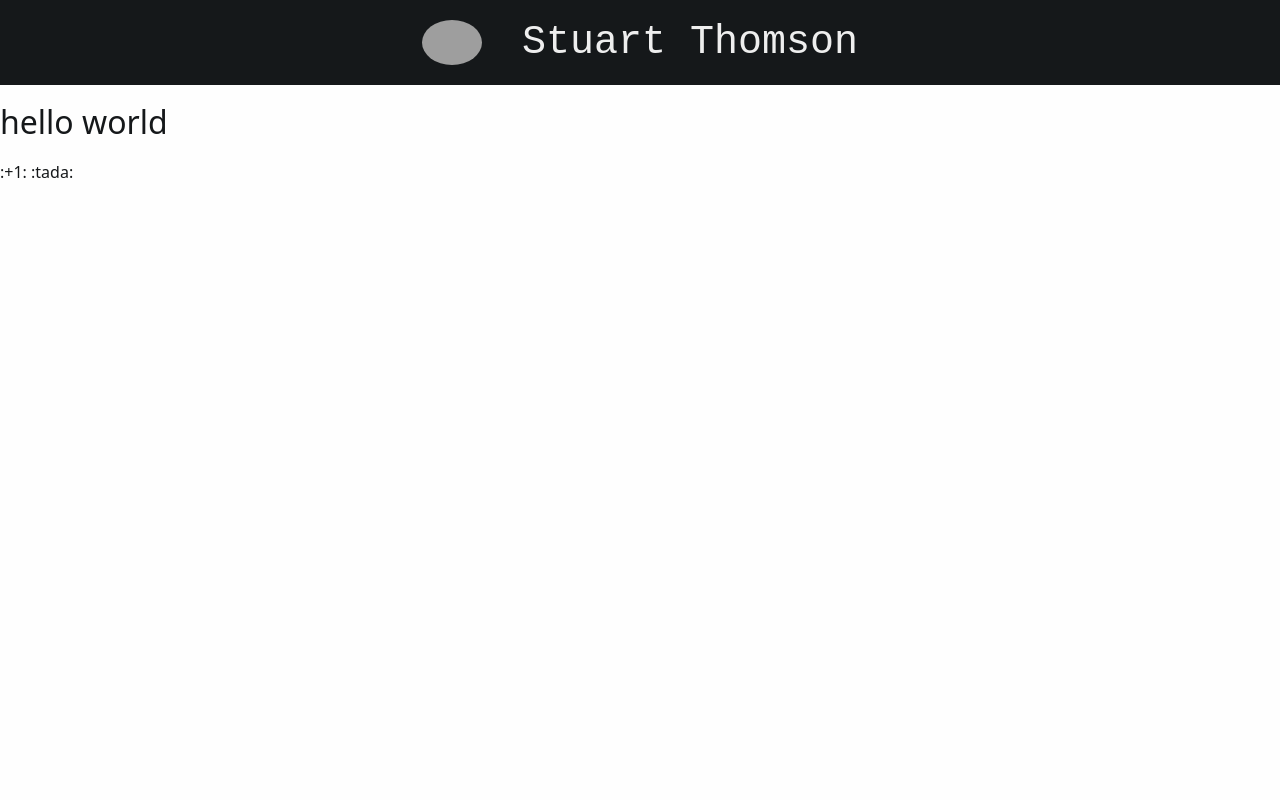
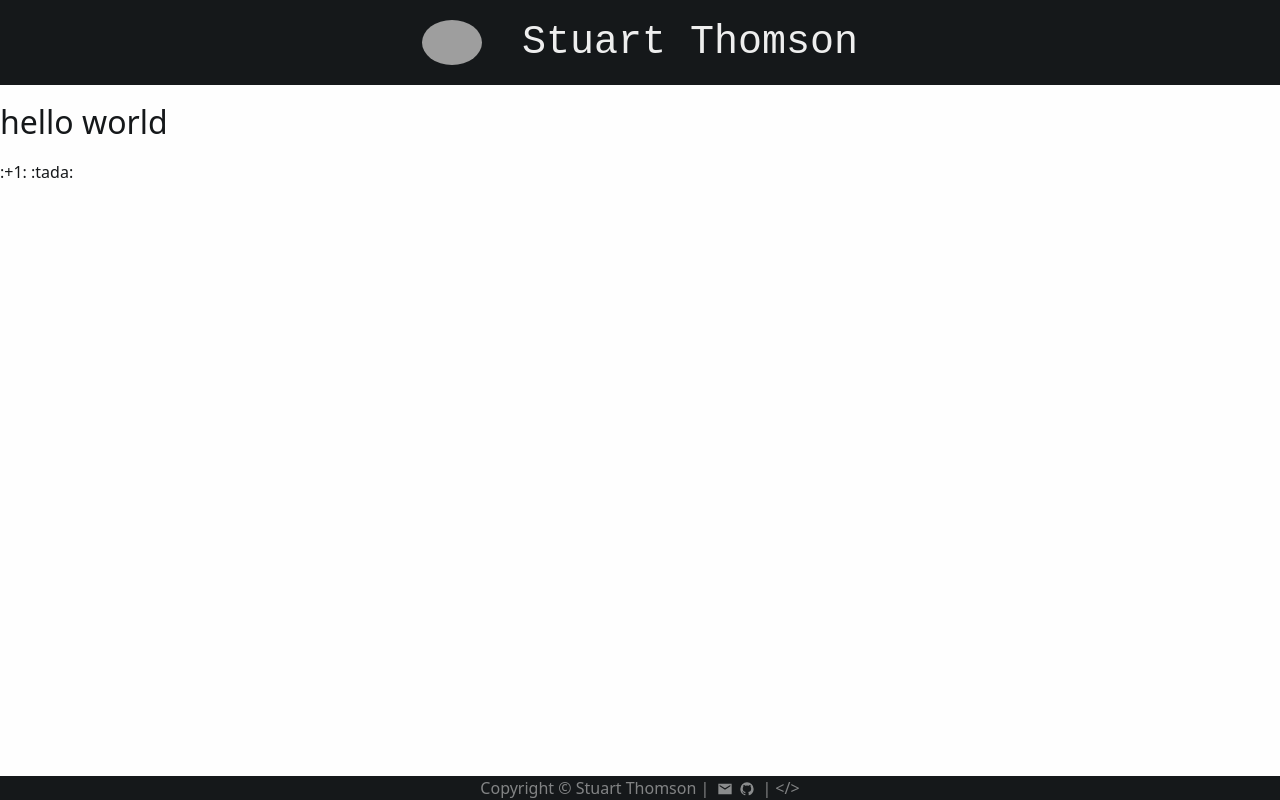
Before and after one commit to s-thom/website-v2, a Next.js app: page / in a window 1280 px wide. Built offline with nearby package versions, Linux system fonts and the light colour scheme; grey boxes are pictures that could not be loaded.

Commit message:
Add footer and keep it at the bottom

```diff
--- /dev/null
+++ b/components/App/index.css
@@ -0,0 +1,9 @@
+.App {
+  display: flex;
+  flex-direction: column;
+  min-height: 100vh;
+}
+
+.App-content {
+  flex-grow: 1;
+}
--- a/components/App/index.tsx
+++ b/components/App/index.tsx
@@ -2,7 +2,9 @@ import React from 'react';
 import App, { Container, AppInitialProps } from 'next/app';
 import { NextComponentType, NextPageContext } from 'next';
 import Header from '../Header';
+import Footer from '../Footer';
 
+import './index.css';
 import './index.global.css';
 
 interface InitialPropsProps {
@@ -26,8 +28,13 @@ export default class MyApp extends App {
 
     return (
       <Container>
-        <Header/>
-        <Component {...pageProps} />
+        <div className="App">
+          <Header/>
+          <div className="App-content">
+            <Component {...pageProps} />
+          </div>
+          <Footer />
+        </div>
       </Container>
     );
   }
--- /dev/null
+++ b/components/Footer/index.css
@@ -0,0 +1,38 @@
+.PageFooter {
+  color: #EEE;
+  background: #15181A;
+  text-align: center;
+  width: 100%;
+}
+
+.PageFooter a,
+.PageFooter a:hover,
+.PageFooter a:active,
+.PageFooter a:visited {
+  color: #EEE;
+}
+
+.PageFooter-text {
+  margin: 0;
+}
+
+.PageFooter-fade,
+.PageFooter-svg {
+  opacity: 0.5;
+}
+
+.PageFooter-svg {
+  padding: 0 0.2em;
+}
+
+.PageFooter-svg:hover {
+  opacity: 1;
+}
+
+.PageFooter-svg svg {
+  height: 1em;
+  width: 1em;
+  fill: #fff;
+  position: relative;
+  top: 0.2em;
+}
--- /dev/null
+++ b/components/Footer/index.tsx
@@ -0,0 +1,34 @@
+import React from 'react';
+
+import './index.css';
+
+export default function Footer() {
+  return (
+    <footer className="PageFooter">
+      <p className="PageFooter-text">
+        <span className="PageFooter-fade">Copyright &copy; Stuart Thomson</span>
+        <span className="PageFooter-fade"> | </span>
+        <a href="mailto:me@sthom.kiwi" aria-label="Email">
+          <span className="PageFooter-svg">
+            <svg viewBox="0 0 24 24">
+              <path d="M22 4H2v16h20V4zm-2 4l-8 5-8-5V6l8 5 8-5v2z"/>
+            </svg>
+          </span>
+        </a>
+        <a href="https://github.com/s-thom" aria-label="GitHub">
+          <span className="PageFooter-svg">
+            <svg viewBox="0 0 24 24">
+              <path d="M12 2A10 10 0 0 0 2 12a10 10 0 0 0 6.8 9.5c.5 0 .7-.2.7-.5v-1.7C6.7 20 6.1 18 6.1 18c-.4-1.2-1-1.5-1-1.5-1-.6 0-.6 0-.6 1 0 1.5 1 1.5 1 .9 1.6 2.4 1.1 3 .9 0-.7.3-1.1.6-1.4-2.2-.2-4.6-1-4.6-4.9 0-1.1.4-2 1-2.7 0-.3-.4-1.3.2-2.7 0 0 .8-.2 2.7 1a9.4 9.4 0 0 1 5 0c2-1.2 2.8-1 2.8-1 .5 1.4.1 2.4 0 2.7.7.7 1 1.6 1 2.7 0 3.8-2.3 4.7-4.5 5 .4.2.7.8.7 1.8V21c0 .3.2.6.7.5 4-1.3 6.8-5 6.8-9.5A10 10 0 0 0 12 2z"/>
+            </svg>
+          </span>
+        </a>
+        <span className="PageFooter-fade"> | </span>
+        <span className="PageFooter-fade">
+          <a href="https://github.com/s-thom/website-v2" aria-label="Website Source Code">
+            &lt;/&gt;
+          </a>
+        </span>
+      </p>
+    </footer>
+  );
+}
```
